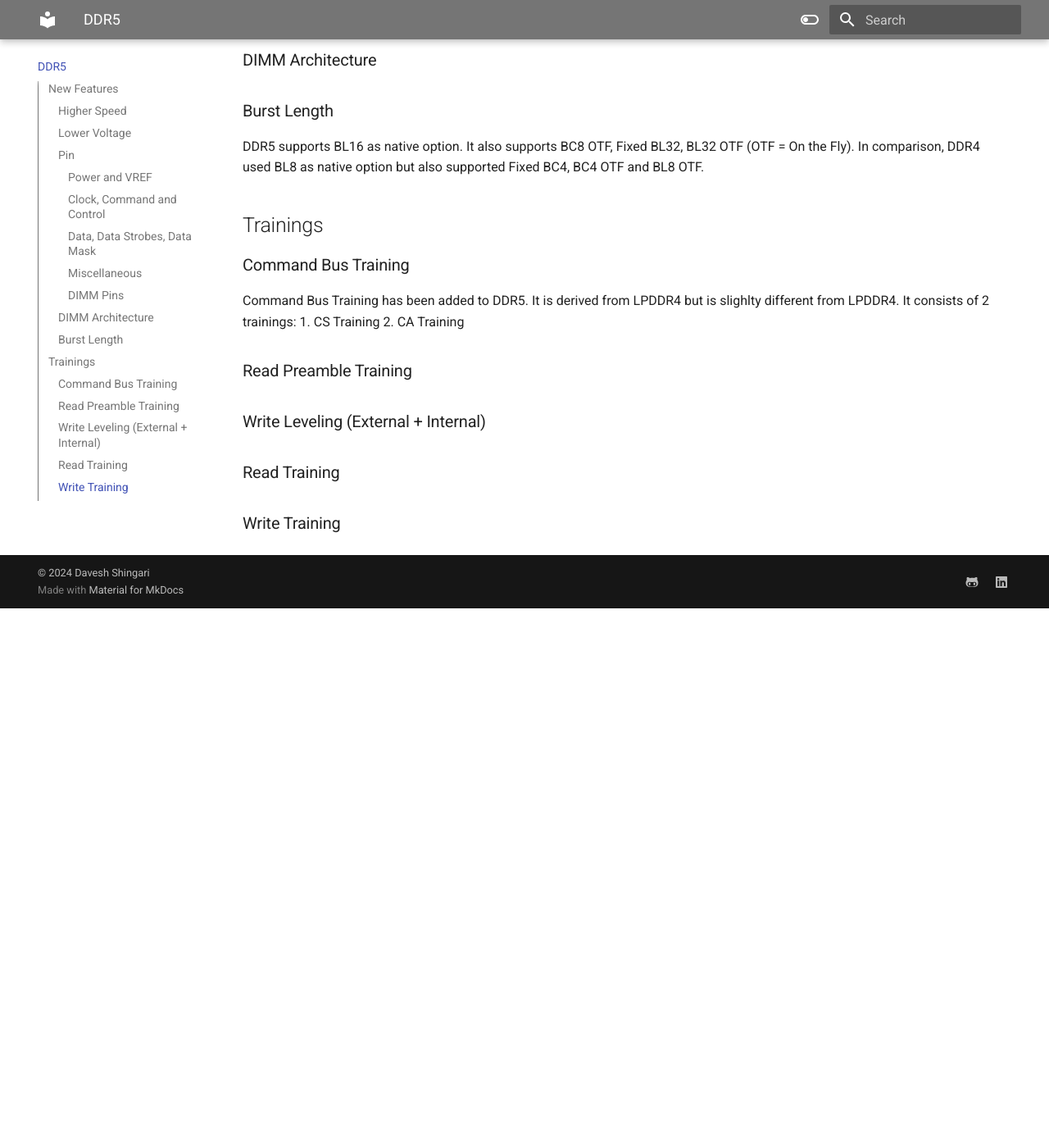
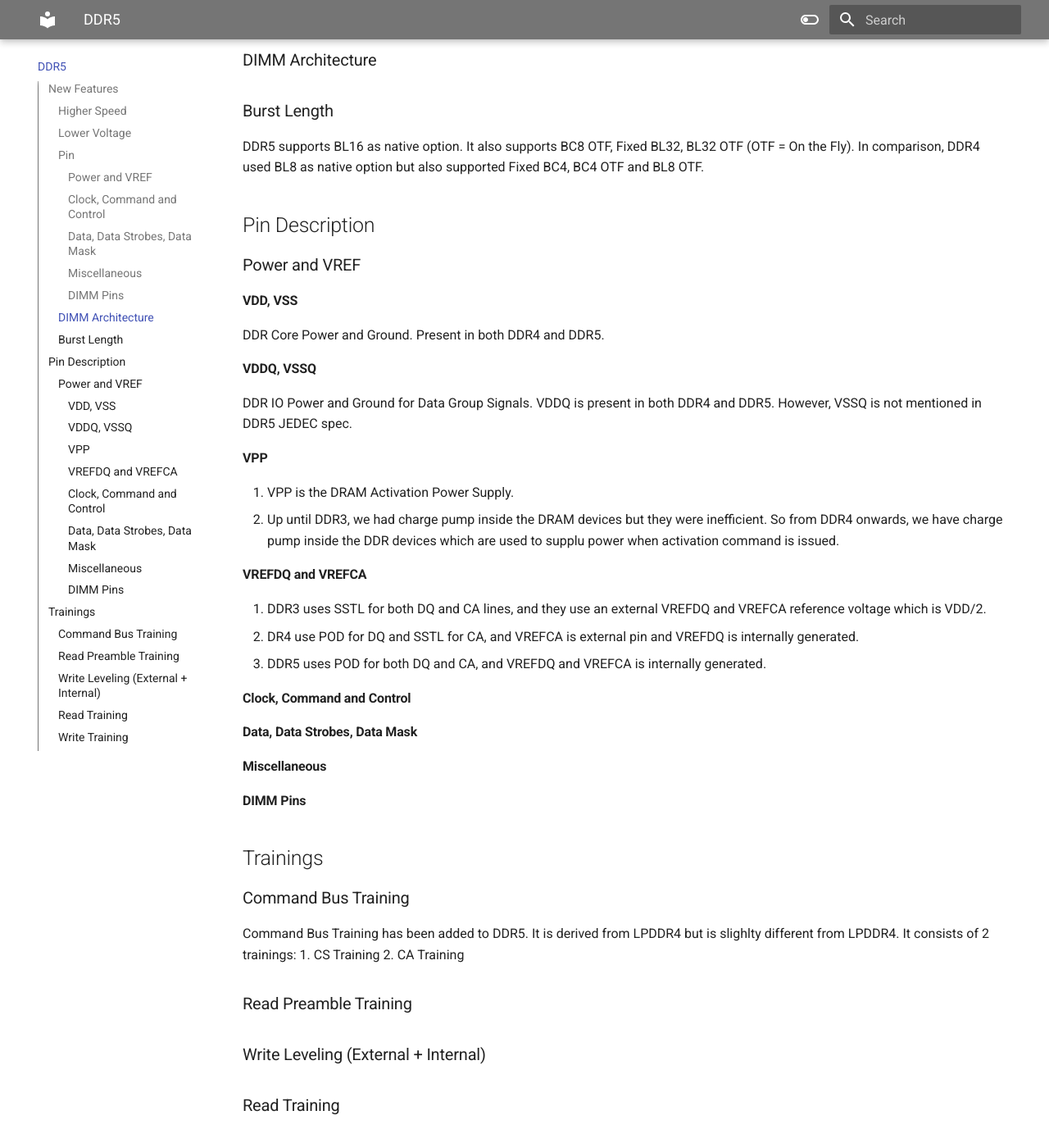
Before and after one commit to shingaridavesh/memoryandarchitecture, an MkDocs documentation site: the page built from docs/DDR5.md, in a window 1280 px wide and 1400 px high, scrolled down 2501 px. Shown: the whole window at 82% size. Built offline with MkDocs 1.6.1 and Material for MkDocs 9.7.7, drawn with Linux system fonts in a browser that asks for light colours; before the commit the page ends 3243 px from its top, so only the background shows below that.

Commit message:
Update DDR5.md

```diff
--- a/docs/DDR5.md
+++ b/docs/DDR5.md
@@ -1,8 +1,11 @@
 #DDR5
 
 ##New Features
+
 ###Higher Speed
+
 ###Lower Voltage
+
 ###Pin
 
 ####Power and VREF
@@ -61,6 +64,37 @@
 ###Burst Length
 DDR5 supports BL16 as native option. It also supports BC8 OTF, Fixed BL32, BL32 OTF (OTF = On the Fly). In comparison, DDR4 used BL8 as native option but also supported Fixed BC4, BC4 OTF and BL8 OTF.
 
+##Pin Description
+
+###Power and VREF
+
+####VDD, VSS
+DDR Core Power and Ground.
+Present in both DDR4 and DDR5.
+
+####VDDQ, VSSQ
+DDR IO Power and Ground for Data Group Signals.
+VDDQ is present in both DDR4 and DDR5. However, VSSQ is not mentioned in DDR5 JEDEC spec.
+
+####VPP
+1. VPP is the DRAM Activation Power Supply.
+2. Up until DDR3, we had charge pump inside the DRAM devices but they were inefficient. So from DDR4 onwards, we have charge pump inside the DDR devices which are used to supplu power when activation command is issued.
+
+####VREFDQ and VREFCA
+1. DDR3 uses SSTL for both DQ and CA lines, and they use an external VREFDQ and VREFCA reference voltage which is VDD/2.
+2. DR4 use POD for DQ and SSTL for CA, and VREFCA is external pin and VREFDQ is internally generated.
+3. DDR5 uses POD for both DQ and CA, and VREFDQ and VREFCA is internally generated.
+
+####Clock, Command and Control
+
+####Data, Data Strobes, Data Mask
+
+####Miscellaneous
+
+####DIMM Pins
+
+
+
 ##Trainings
 ###Command Bus Training
 Command Bus Training has been added to DDR5. It is derived from LPDDR4 but is slighlty different from LPDDR4. It consists of 2 trainings:
```
